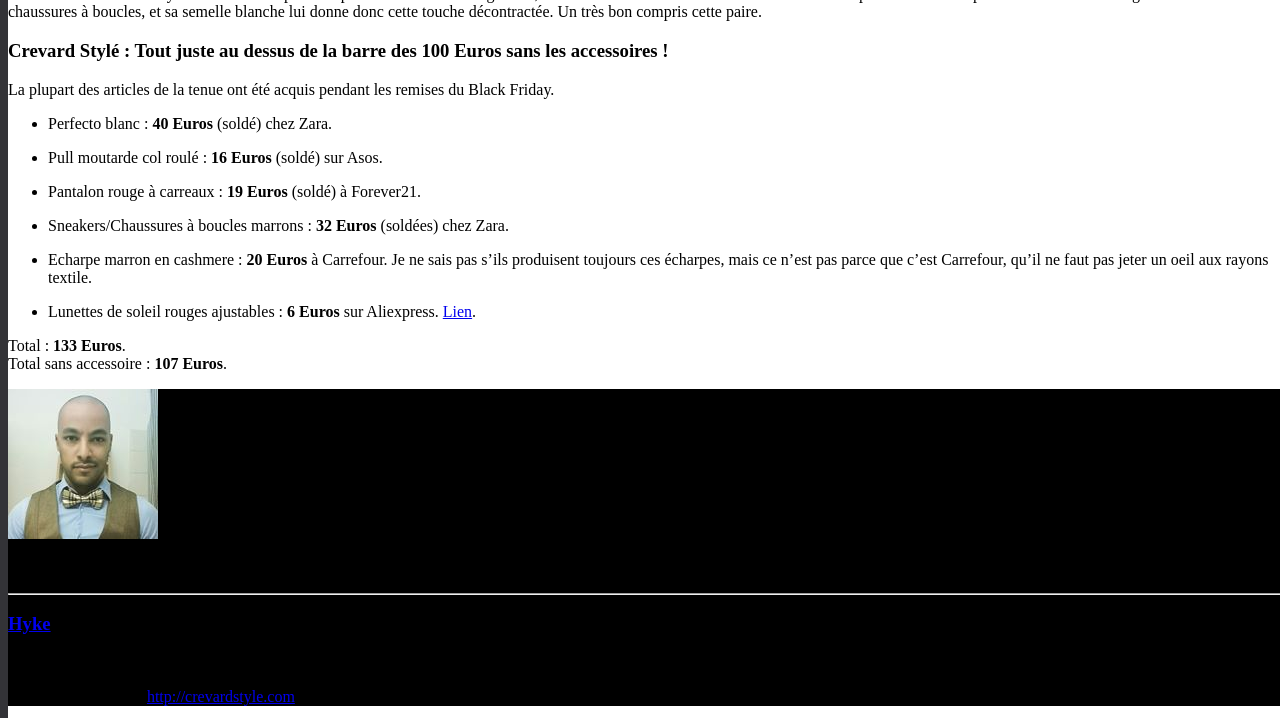
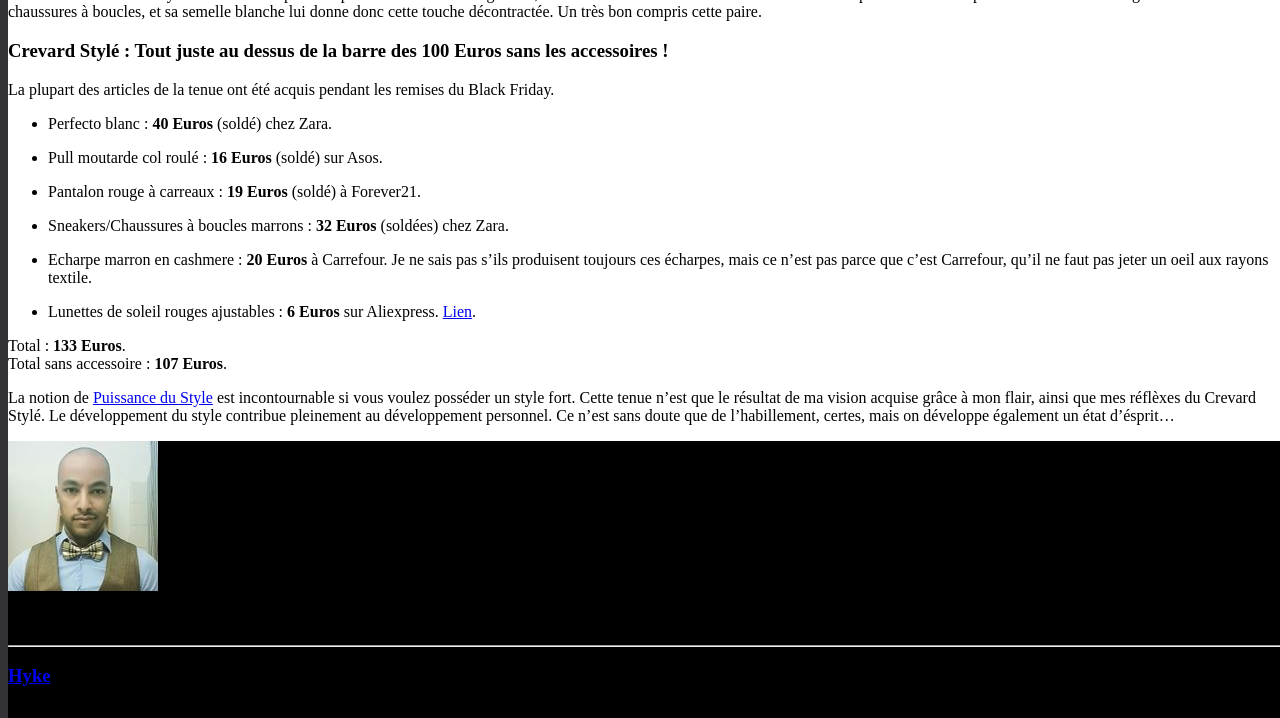
Before and after one commit to darkh2/darkh2.github.io, a Jekyll site: the page built from _posts/2018-12-23-Hyke-Vision.md, in a window 1280 px wide and 900 px high, scrolled down 4728 px, cut to the strip 0-718 px from the top of the window. Built offline with Jekyll 4.4.1, drawn with Linux system fonts in a browser that asks for light colours; comment, search, counter and statistics services are not loaded.

Commit message:
Create 2018-12-23-Hyke-Vision.md

```diff
--- a/_posts/2018-12-23-Hyke-Vision.md
+++ b/_posts/2018-12-23-Hyke-Vision.md
@@ -48,3 +48,5 @@
 
 Total : **133 Euros**.
 Total sans accessoire : **107 Euros**.
+
+La notion de [Puissance du Style](http://www.crevardstyle.com/La-Puissance-du-Style) est incontournable si vous voulez posséder un style fort. Cette tenue n'est que le résultat de ma vision acquise grâce à mon flair, ainsi que mes réflèxes du Crevard Stylé. Le développement du style contribue pleinement au développement personnel. Ce n'est sans doute que de l'habillement, certes, mais on développe également un état d'ésprit...
```
